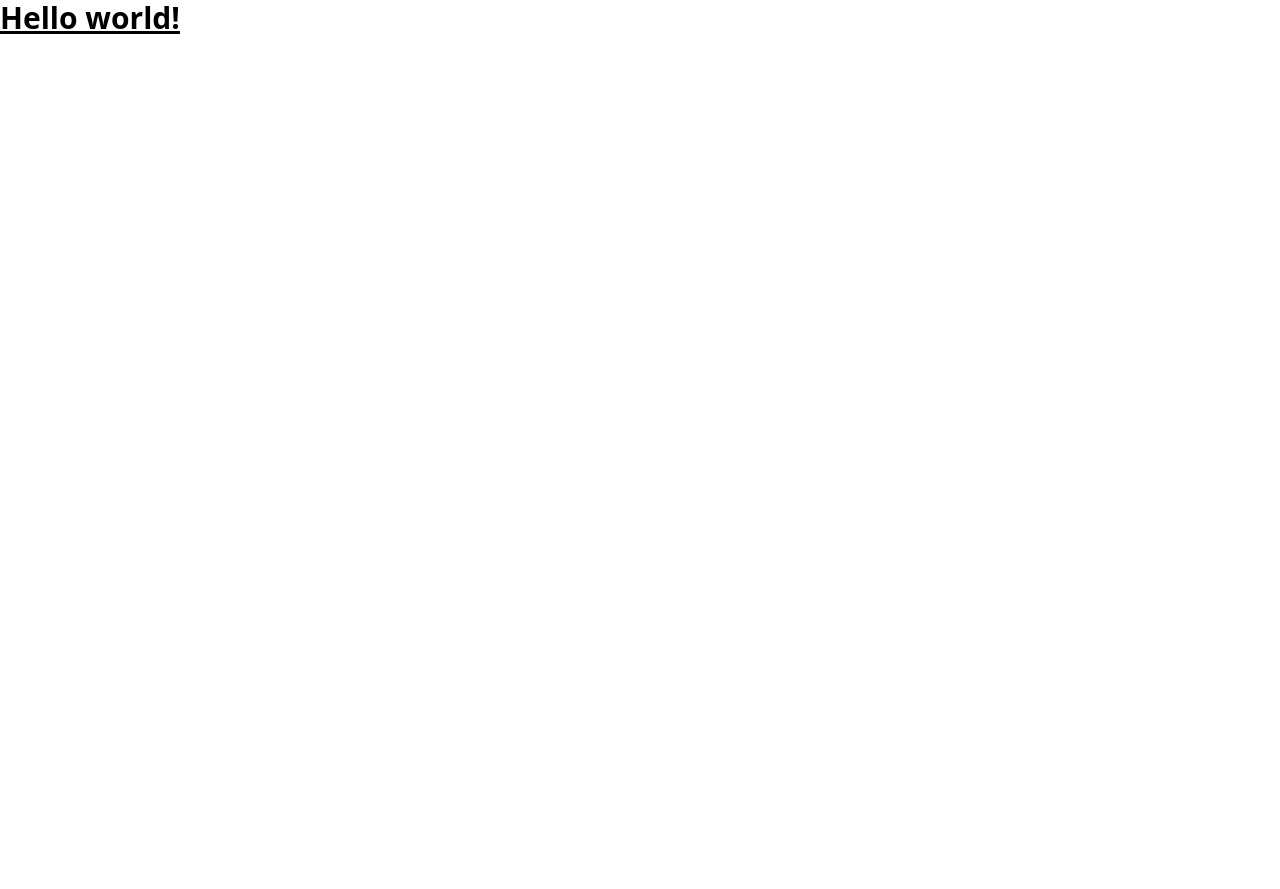
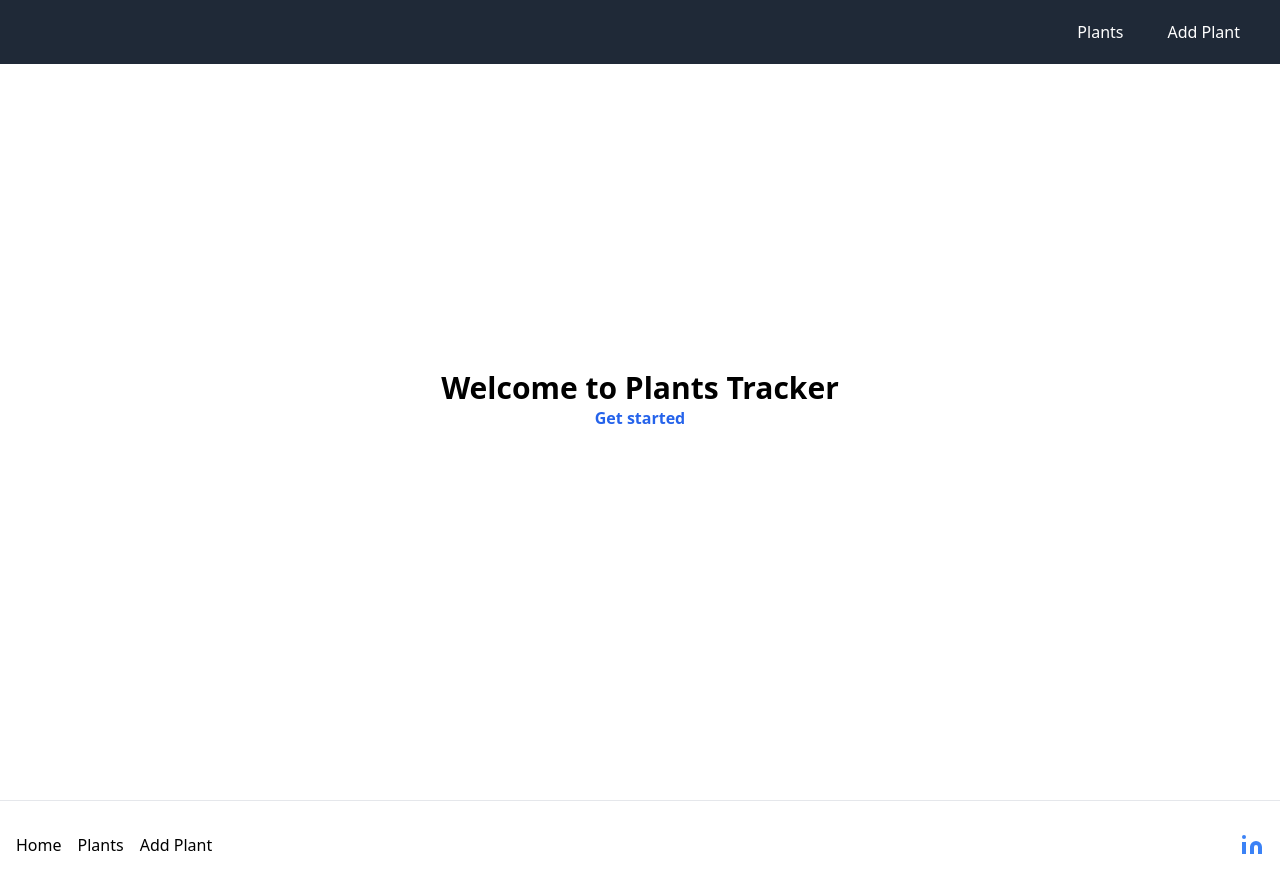
Before and after one commit to ratedcrypto/growthops-frontend, a Next.js app: page / in a window 1280 px wide. Before the commit the page ends 800 px from the top, so only its background shows below. Built offline with nearby package versions, Linux system fonts and the light colour scheme.

Commit message:
feature(template): template setup

```diff
--- /dev/null
+++ b/components/Footer.tsx
@@ -0,0 +1,54 @@
+import Link from "next/link";
+
+const Footer: React.FC = () => {
+  return (
+    <footer className="border-t border-gray-200">
+      <div className="container flex flex-wrap items-center justify-center px-4 py-8 mx-auto  lg:justify-between">
+        <div className="flex flex-wrap justify-center">
+          <ul className="flex items-center space-x-4">
+            <Link href="/">
+              <a>
+                <li>Home</li>
+              </a>
+            </Link>
+            <Link href="/plants">
+              <a>
+                <li>Plants</li>
+              </a>
+            </Link>
+            <Link href="/plants/add">
+              <a>
+                <li>Add Plant</li>
+              </a>
+            </Link>
+          </ul>
+        </div>
+        <div className="flex justify-center lg:mt-0">
+          <a
+            className="ml-3"
+            target="_blank"
+            href="https://www.linkedin.com/in/rujul-trivedi-53307049/"
+          >
+            <svg
+              fill="currentColor"
+              stroke="currentColor"
+              strokeLinecap="round"
+              strokeLinejoin="round"
+              strokeWidth="0"
+              className="w-6 h-6 text-blue-500"
+              viewBox="0 0 24 24"
+            >
+              <path
+                stroke="none"
+                d="M16 8a6 6 0 016 6v7h-4v-7a2 2 0 00-2-2 2 2 0 00-2 2v7h-4v-7a6 6 0 016-6zM2 9h4v12H2z"
+              ></path>
+              <circle cx="4" cy="4" r="2" stroke="none"></circle>
+            </svg>
+          </a>
+        </div>
+      </div>
+    </footer>
+  );
+};
+
+export default Footer;
--- /dev/null
+++ b/components/Header.tsx
@@ -0,0 +1,65 @@
+import { useRef } from "react";
+import Link from "next/link";
+
+const Header: React.FC = () => {
+  const navContentRef = useRef<HTMLDivElement>(null);
+
+  return (
+    <>
+      <nav className="flex items-center justify-between flex-wrap bg-gray-800 p-3 fixed w-full z-10 top-0">
+        <div className="flex items-center flex-shrink-0 text-white mr-6">
+          <Link href="/">
+            <a className="text-white no-underline hover:text-white hover:no-underline">
+              <span className="text-2xl pl-2">
+                <i className="em em-grinning"></i>{" "}
+                {process.env.NEXT_PUBLIC_APP_NAME}
+              </span>
+            </a>
+          </Link>
+        </div>
+        <div className="block lg:hidden">
+          <button
+            id="nav-toggle"
+            className="flex items-center px-3 py-2 border rounded text-gray-500 border-gray-600 hover:text-white hover:border-white"
+            onClick={() => {
+              navContentRef.current?.classList.toggle("hidden");
+            }}
+          >
+            <svg
+              className="fill-current h-3 w-3"
+              viewBox="0 0 20 20"
+              xmlns="http://www.w3.org/2000/svg"
+            >
+              <title>Menu</title>
+              <path d="M0 3h20v2H0V3zm0 6h20v2H0V9zm0 6h20v2H0v-2z" />
+            </svg>
+          </button>
+        </div>
+        <div
+          className="w-full flex-grow lg:flex lg:items-center lg:w-auto hidden pt-6 lg:pt-0"
+          id="nav-content"
+          ref={navContentRef}
+        >
+          <ul className="list-reset lg:flex justify-end flex-1 items-center">
+            <li className="mr-3">
+              <Link href="/plants">
+                <a className="inline-block py-2 px-4 text-white no-underline">
+                  Plants
+                </a>
+              </Link>
+            </li>
+            <li className="mr-3">
+              <Link href="/plants/add">
+                <a className="inline-block py-2 px-4 text-white no-underline">
+                  Add Plant
+                </a>
+              </Link>
+            </li>
+          </ul>
+        </div>
+      </nav>
+    </>
+  );
+};
+
+export default Header;
--- /dev/null
+++ b/components/Layout.tsx
@@ -0,0 +1,19 @@
+import React, { ReactNode } from "react";
+import Footer from "./Footer";
+import Header from "./Header";
+
+type Props = {
+  children: JSX.Element;
+};
+
+const Layout: React.FC<Props> = ({ children }) => {
+  return (
+    <div className="layout">
+      <Header />
+      <div className="min-h-screen">{children}</div>
+      <Footer />
+    </div>
+  );
+};
+
+export default Layout;
--- a/pages/_app.tsx
+++ b/pages/_app.tsx
@@ -1,8 +1,20 @@
-import '../styles/globals.css'
-import type { AppProps } from 'next/app'
+import "../styles/globals.css";
+import type { AppProps } from "next/app";
+import Head from "next/head";
+import Layout from "../components/Layout";
 
 function MyApp({ Component, pageProps }: AppProps) {
-  return <Component {...pageProps} />
+  return (
+    <>
+      <Head>
+        <title>Plants Tracker</title>
+        <link rel="icon" href="/favicon.ico" />
+      </Head>
+      <Layout>
+        <Component {...pageProps} />
+      </Layout>
+    </>
+  );
 }
 
-export default MyApp
+export default MyApp;
--- a/pages/index.tsx
+++ b/pages/index.tsx
@@ -2,7 +2,16 @@ import type { NextPage } from "next";
 import Link from "next/link";
 
 const Home: NextPage = () => {
-  return <h1 className="text-3xl font-bold underline">Hello world!</h1>;
+  return (
+    <div className="flex flex-col items-center justify-center w-full flex-1 px-20 text-center min-h-screen">
+      <h1 className="text-3xl font-bold">Welcome to Plants Tracker</h1>
+      <p className="font-bold">
+        <Link href="/plants">
+          <a className="text-blue-600">Get started</a>
+        </Link>
+      </p>
+    </div>
+  );
 };
 
 export default Home;
```
